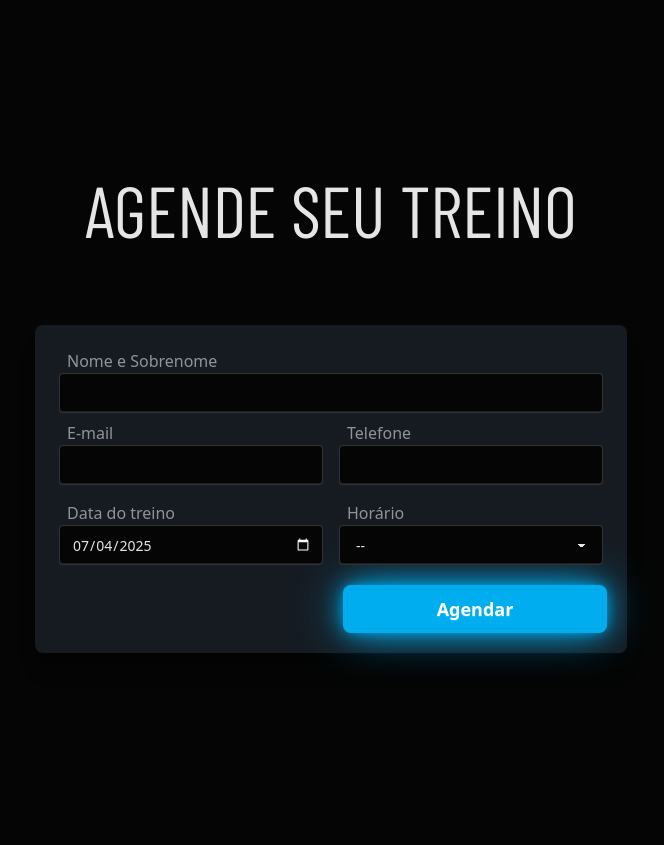
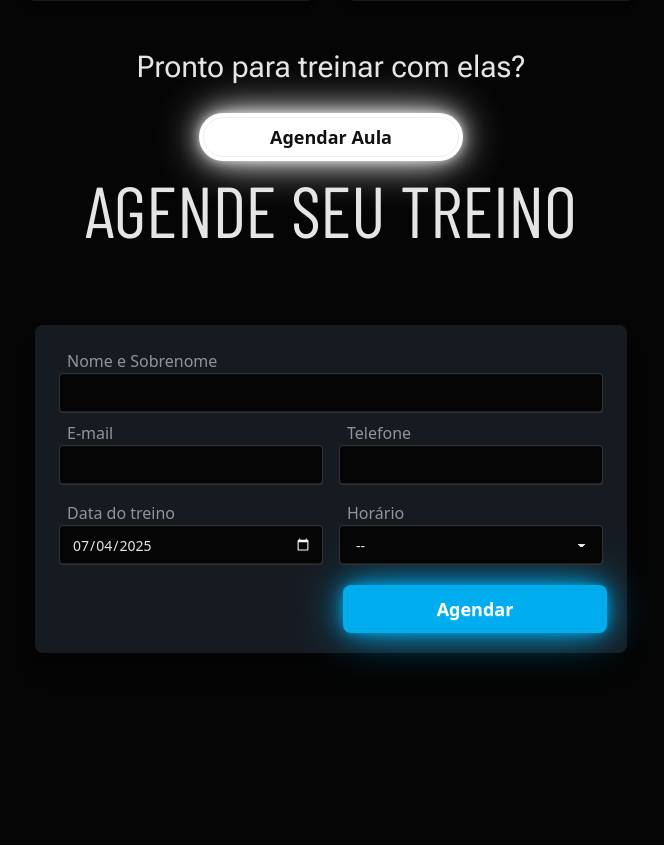
Before and after one commit to bessavagner/template-mark03-bbi, a Python web app: template src/templates/home.html in a window 1280 px wide. Shown: the part 3211-4056 px from the top of the page, without its empty margins (309-973 px from the left). Run offline with Jinja, Linux system fonts and the light colour scheme; the template is opened without the code that fills it, so the values that code supplies are empty; some libraries are stand-ins or nearby versions; some web fonts are replaced.

Commit message:
refactor: simplify coaches's layout

```diff
--- a/src/static/js/home.js
+++ b/src/static/js/home.js
@@ -3,7 +3,7 @@
 import { AppHero } from "./modules/apps/hero.js";
 import { AppDifferentials } from "./modules/apps/differentials.js";
 import { AppTestimony } from "./modules/apps/testimony.js";
-import { CoachesSection } from "./modules/apps/coaches.js";
+import { AppStaff } from "./modules/apps/coaches.js";
 import { AppLocationContact } from "./modules/apps/locationContact.js";
 import { ScheduleFormApp } from "./modules/apps/scheduleTrial.js";
 
@@ -11,7 +11,7 @@ document.addEventListener("DOMContentLoaded", () => {
     new AppHero().init("#app-hero", { buttonTargetId: "contact" });
     new AppDifferentials().init("#app-differentials");
     new AppTestimony().init("#app-testimonials");
-    new CoachesSection().init("#app-coaches", {videoSrc: "/static/videos/video-institucional-1.mp4"});
+    new AppStaff().init("#app-coaches");
     new AppLocationContact().init("#app-location-contact");
     new ScheduleFormApp().init("#app-contact");
 });
--- a/src/static/js/modules/apps/coaches.js
+++ b/src/static/js/modules/apps/coaches.js
@@ -1,6 +1,7 @@
 // @ts-check
 import { Component } from "../engine/core.js";
 import { Card } from "../components/display.js";
+import { Anchor } from "../components/actions.js";
 import { coachesData } from "./data/coachesData.js";
 
 export class CoachCard extends Card {
@@ -116,47 +117,59 @@ export class CoachCard2 extends Component {
  * • Vídeo à esquerda
  * • Dois CoachCards à direita
  */
-export class CoachesSection extends Component {
+export class AppStaff extends Component {
   constructor() {
-    super("section",
-      "py-16 bg-base-100 text-base-content"
-    );
-    this.setId("team-coaches");
+    super("section", "flex flex-col items-center justify-center py-20 bg-base-100 text-base-content");
   }
-  renderContent(options = {}) {
 
-    const videoSrc = options.videoSrc || "/static/videos/video-institucional-1.mp4";
-    // container 2-colunas
-    const grid = new Component("div",
-      "container mx-auto px-4 grid grid-cols-1 lg:grid-cols-2 gap-8 items-start"
+  /** Renderiza grid de CoachCards */
+  renderContent() {
+    // Título
+    new Component("h2",
+      "text-center text-3xl md:text-4xl font-heading barlow-condensed-semibold mb-12")
+      .setText("Nossa Equipe")
+      .render({ target: this.element });
+
+    // Wrapper do grid
+    const grid = new Component(
+      "div",
+      "md:max-w-3xl mx-auto px-4 grid gap-8 " +
+      "grid-cols-1 md:grid-cols-2 justify-items-center"
     ).render({ target: this.element });
 
-    // ► vídeo à esquerda
-    new Component("div", "video-wrapper shadow-neon").render({ target: grid.element });
-    new Component("video")
-      .setAttributes({
-        src: videoSrc,
-        controls: "",
-        autoplay: "",
-        muted: "",
-        loop: "",
-        class: "w-full h-auto rounded-lg shadow-lg"
+    // Renderizar cada coach
+    coachesData.forEach((coach) =>
+      new CoachCard().renderContent(coach).render({ target: grid.element })
+    );
+
+    // CTA final
+    new Component("p", "text-center mt-12 text-3xl roboto-flex-400")
+      .setText(
+        'Pronto para treinar com elas?'
+      )
+      .render({ target: this.element });
+
+    new Anchor({
+      targetBlank: false,
+      classList:
+        "btn btn-accent w-64 text-lg px-6 py-3 mt-8 rounded-full shadow-neon-accent hover:btn-success hover:shadow-neon-success transition-all duration-300 ",
+    })
+      .renderContent({
+        text: "Agendar Aula",
+        onClick: (e) => {
+          e.preventDefault();
+          document
+            .getElementById("contact")
+            ?.scrollIntoView({ behavior: "smooth" });
+        },
       })
-      .render({ target: grid.element.querySelector(".video-wrapper") });
+      .setText("Agendar Aula")
+      .render({ target: this.element });
 
-    // ► cards à direita
-    const cardsWrapper = new Component("div",
-      "flex flex-row justify-around my-auto"
-    ).render({ target: grid.element });
+  }
 
-    coachesData.forEach(coach =>
-      new CoachCard().renderContent(coach).render({ target: cardsWrapper.element })
-    );
-    return this;
-  }
-  init(target, options = {}) {
-    this.render({ target: target });
-    // renderiza o conteúdo interno
-    this.renderContent(options);
+  init(target) {
+    this.render({ target });
+    this.renderContent();
   }
 }
```
Also changed, not shown: src/static/css/styles.css.
